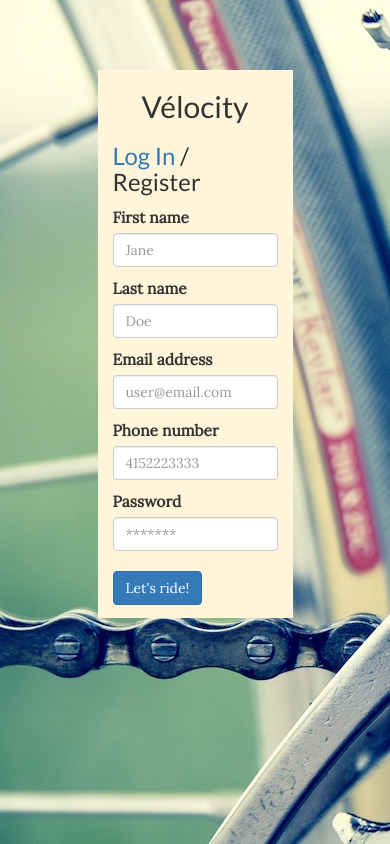
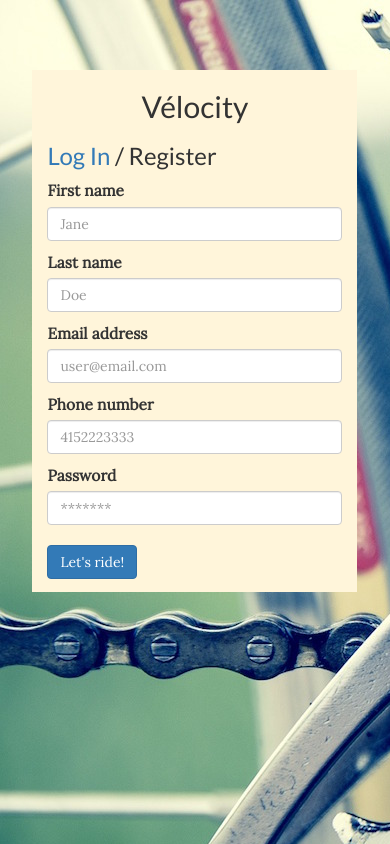
Before and after one commit to valeriewilson/velocity, a Flask app: page /register in a window 390 px wide. Run offline with Flask 2, Linux system fonts and the light colour scheme; some libraries are stand-ins or nearby versions.

Commit message:
Modified Bootstrap for Login/Register pages to be mobile-friendly

```diff
--- a/server.py
+++ b/server.py
@@ -367,7 +367,7 @@ def pageNotFound(error):
 
 
 if __name__ == "__main__":
-    app.debug = False
+    app.debug = True
 
     connect_to_db(app)
 
--- a/templates/login.html
+++ b/templates/login.html
@@ -4,7 +4,7 @@
 
 <div class="container">
     <div class="row">
-        <div class="col-xs-offset-3 col-xs-6 main-page">
+        <div class="col-xs-offset-1 col-xs-10 col-sm-offset-3 col-sm-6 col-md-offset-4 col-md-4 col-lg-offset-4 col-lg-4 main-page">
             <h2>Vélocity</h2>
             <h3>Log In / <a href="/register">Register</a></h3>
             <form action="/login" method="POST" id="login-form">
--- a/templates/register.html
+++ b/templates/register.html
@@ -4,7 +4,7 @@
 
 <div class="container">
     <div class="row">
-        <div class="col-xs-offset-3 col-xs-6 main-page">
+        <div class="col-xs-offset-1 col-xs-10 col-sm-offset-3 col-sm-6 col-md-offset-4 col-md-4 col-lg-offset-4 col-lg-4 main-page">
             <h2>Vélocity</h2>
             <h3><a href="/login">Log In</a> / Register</h3>
             <form action="/register" method="POST" id="registration-form">
```
